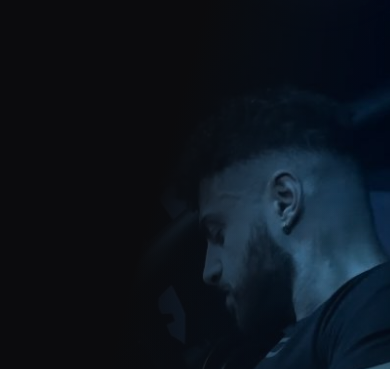
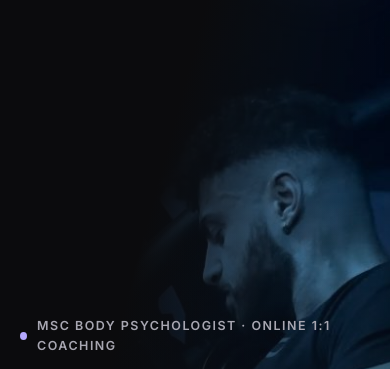
Before and after one commit to dariusosanlou/darius-osanlou-site, a plain HTML site: page index.html in a window 390 px wide. Shown: the part 57-426 px from the top of the page. Drawn offline with Linux system fonts and the light colour scheme.

Commit message:
Restore eyebrow text on mobile, reframe hero image to show arm
Co-Authored-By: Claude Sonnet 4.6 <noreply@anthropic.com>

```diff
--- a/css/styles.css
+++ b/css/styles.css
@@ -524,7 +524,7 @@ em { font-style: italic; color: var(--text); }
   /* Hero: full-screen image, content pinned to bottom */
   .hero { min-height: 100svh; align-items: flex-end; padding-top: var(--nav-h); padding-bottom: 52px; }
   .hero__bg::after { background: linear-gradient(180deg, transparent 30%, rgba(11,11,13,0.6) 65%, var(--bg) 100%); }
-  .eyebrow { display: none; }
+  .hero .hero__bg img { object-position: center 65% !important; }
   .hero__trust { display: none; }
 
   .cards, .cards--3 { grid-template-columns: 1fr; }
```
